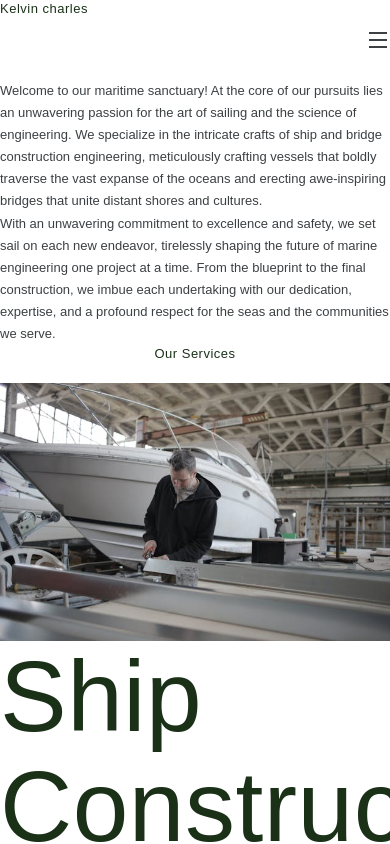
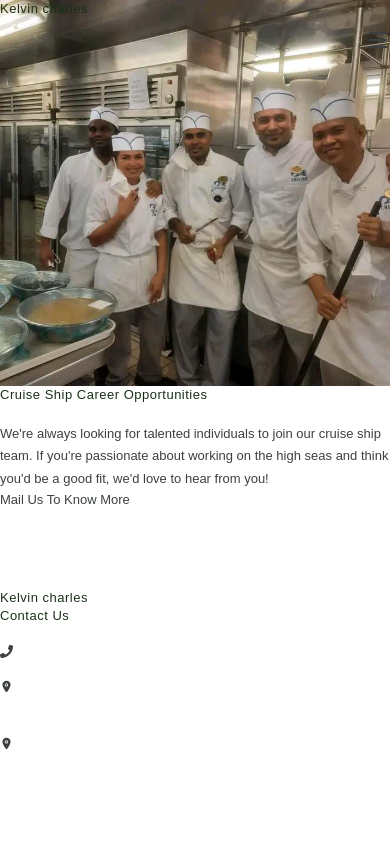
Before and after one commit to alishahal100/kelvin-portfolio, a React (Vite) app: page /career in a window 390 px wide. Shown: the top 844 px of the page. Built offline with nearby package versions, Linux system fonts and the light colour scheme.

Commit message:
career page creation

```diff
--- a/package.json
+++ b/package.json
@@ -14,6 +14,7 @@
     "react-dom": "^18.2.0",
     "react-helmet": "^6.1.0",
     "react-icons": "^5.1.0",
+    "react-router-dom": "^6.22.3",
     "react-use": "^17.5.0"
   },
   "devDependencies": {
--- a/src/App.jsx
+++ b/src/App.jsx
@@ -3,13 +3,22 @@ import reactLogo from './assets/react.svg'
 import viteLogo from '/vite.svg'
 import './App.css'
 import Home from './components/Home'
+import {BrowserRouter as Router , Routes , Route} from 'react-router-dom'
+import Career from './components/Carrer'
 
 function App() {
   const [count, setCount] = useState(0)
 
   return (
     <>
-     <Home/>
+    <Router>
+
+      <Routes>
+        <Route path='/' element={<Home/>}/>
+        <Route path="career" element={<Career/>}/>
+      </Routes>
+
+    </Router>
     </>
   )
 }
--- a/src/components/About.jsx
+++ b/src/components/About.jsx
@@ -18,7 +18,7 @@ const About = () => {
   }, [intersection]);
 
   return (
-    <div id='about' className="flex  px-14 mt-16 lg:mt-0 min-h-[60vh] w-screen bg-white lg:px-20 ">
+    <div id='about' className="flex  px-14 mt-16 lg:mt-20 min-h-[60vh] w-screen bg-white lg:px-20 ">
       <div
         ref={aboutRef}
         className={`${
--- /dev/null
+++ b/src/components/Carrer.jsx
@@ -0,0 +1,37 @@
+import React from 'react';
+import Navbar from './Navbar';
+import Footer from './Footer';
+
+const Career = () => {
+  const handleApplyNow = () => {
+    window.location.href = 'mailto:charleskelvin883@gmail.com';
+  };
+
+  return (
+    <div>
+<Navbar/>
+    <div className="bg-gray-100 min-h-screen flex flex-col items-center justify-center">
+        <div>
+            <img src="/job.jpg" alt="" className='max-w-lg h-full ' />
+        </div>
+      <div className="max-w-lg bg-white p-8 rounded shadow-md">
+        <h1 className="text-3xl font-semibold mb-4">Cruise Ship Career Opportunities</h1>
+        <p className="text-gray-700 mb-6">
+          We're always looking for talented individuals to join our cruise ship team. If you're passionate
+          about working on the high seas and think you'd be a good fit, we'd love to hear from you!
+        </p>
+        <button
+          className="bg-blue-500 hover:bg-blue-600 text-white font-bold py-2 px-4 rounded"
+          onClick={handleApplyNow}
+          >
+          Mail Us To Know More
+        </button>
+      </div>
+
+    </div>
+    <Footer/>
+            </div>
+  );
+};
+
+export default Career;
--- a/src/components/Footer.jsx
+++ b/src/components/Footer.jsx
@@ -1,47 +1,70 @@
 import React from "react";
 import { CiLocationOn } from "react-icons/ci";
-import { FaPhone, FaEnvelope, FaMap, FaFacebookF, FaLinkedinIn } from 'react-icons/fa';
+import {
+  FaPhone,
+  FaEnvelope,
+  FaMap,
+  FaFacebookF,
+  FaLinkedinIn,
+  FaMailBulk,
+} from "react-icons/fa";
 import { FaLocationPin } from "react-icons/fa6";
 import { IoLocateSharp, IoLocation } from "react-icons/io5";
 import { Helmet } from "react-helmet";
+import { SiGmail } from "react-icons/si";
 const Footer = () => {
   return (
-    <section  className="w-screen  h-auto bg-[#1a3118] mt-28 -mb-28 -ml-10 " id="contact">
-        <Helmet>
-        <title>Contact Us - Aquilaa Facility Management</title>
-        <meta name="description" content="Contact Aquilaa Facility Management for property maintenance and facility management services in Qatar. Call us at +974 4488 5151 or visit us at PO Box 32573, Al Sadd, Doha." />
-      </Helmet>
-      <footer id="contact" className="flex  flex-col lg:flex-row items-center  justify-center pb-16 gap-52 lg:gap-[800px]">
+    <section
+      className="w-screen  h-auto bg-[#1a3118] mt-28 -mb-28 -ml-10 px-20"
+      id="contact"
+    >
+      <footer
+        id="contact"
+        className="flex  flex-col lg:flex-row items-center  justify-center pb-16 gap-52 lg:gap-[800px]"
+      >
         <div>
           <h1 className=" text-2xl text-white">Kelvin charles</h1>
         </div>
         <div>
           <div className="mt-6 flex gap-4">
-
-
-
             <div className="flex flex-col gap-3">
               <h1 className="text-white text-2xl">Contact Us</h1>
               <div className="flex items-center gap-3 text-white">
                 <div className="flex items-center justify-center w-12 h-12 bg-yellow-400 rounded-full">
                   <FaPhone className="text-[#1a3118] rotate-90" />
                 </div>
-                <p>+974 4488 5151</p>
+                <p>+1 408 785 9953</p>
               </div>
               <div className="flex items-center gap-3 text-white">
                 <div className="flex items-center justify-center w-12 h-12 bg-yellow-400 rounded-full">
                   <IoLocation className="text-[#1a3118]" />
                 </div>
-                <p>PO Box 32573, Al Sadd, Doha - Qatar</p>
+                <p>
+                 28015 Smyth Drive #300
+                  Valencia, CA 91355 United States of America
+                </p>
               </div>
               <div className="flex items-center gap-3 text-white">
                 <div className="flex items-center justify-center w-12 h-12 bg-yellow-400 rounded-full">
+                  <IoLocation className="text-[#1a3118]" />
+                </div>
+                <p>
+                4701 N Federal Hwy #300
+Pompano Beach, FL 33064
+United States of America
+                </p>
+              </div>
+              <div className="flex items-center gap-3 text-white">
+                <div className="flex items-center justify-center w-12 h-12 bg-yellow-400 rounded-full">
+                  <a href="https://www.facebook.com/profile.php?id=61556607827807">
                     <FaFacebookF className="text-[#1a3118]" />
+                  </a>
+                </div>
 
-            </div>
                 <div className="flex items-center justify-center w-12 h-12 bg-yellow-400 rounded-full">
-
-              <FaLinkedinIn className="text-[#1a3118]" />
+                  <a href="mailto:charleskelvin883@gmail.com">
+                    <SiGmail className="text-[#1a3118]" />
+                  </a>
                 </div>
                 <p>Follow us</p>
               </div>
--- a/src/components/Navbar.jsx
+++ b/src/components/Navbar.jsx
@@ -34,6 +34,9 @@ const Navbar = () => {
             </li>
             <li className="cursor-pointer font-bold text-[#D2A34C]">
               <a href="#services"> SERVICES</a>
+            </li>
+            <li className="cursor-pointer font-bold text-[#D2A34C]">
+              <a href="/career"> CAREER</a>
             </li>
 
 
@@ -79,7 +82,9 @@ const Navbar = () => {
           <li className="cursor-pointer mb-2 font-bold text-[#D2A34C]">
             <a href="#services"> SERVICES</a>
           </li>
-
+          <li className="cursor-pointer font-bold text-[#D2A34C]">
+              <a href="/career"> CAREER</a>
+            </li>
 
           <li className="cursor-pointer mb-2 font-bold text-[#D2A34C]">
             <a href="#contact">CONTACT</a>
--- a/src/components/Services.jsx
+++ b/src/components/Services.jsx
@@ -35,8 +35,10 @@ const Service = ({ title, description, icon, image }) => {
 
 const Services = () => {
   return (
-    <div id='services' className="grid grid-cols-1 mt-10 md:grid-cols-2 lg:grid-cols-3 gap-6">
+  <div>
+
       <h1 className=' text-4xl text-center '>Our Services</h1>
+    <div id='services' className="grid grid-cols-1 mt-20 md:grid-cols-2 lg:grid-cols-3 gap-6">
       <Service
         title="Ship Construction Engineering"
         description="Crafting vessels that bravely traverse the vast expanse of the oceans."
@@ -48,14 +50,15 @@ const Services = () => {
         description="Erecting awe-inspiring bridges that unite distant shores and cultures."
         icon={<i className="fas fa-road"></i>}
         image="/bridge.jpg"
-      />
+        />
       <Service
         title="Marine Engineering Solutions"
         description="Innovative solutions tailored to the complexities of marine environments."
         icon={<i className="fas fa-tools"></i>}
         image="/marine.jpg"
-      />
+        />
     </div>
+        </div>
   );
 };
 
```
Also changed, not shown: public/job.jpg (added), 1 other file (tests, documents, lock files or other folders). Lines whose indentation alone changed are shown as unchanged.
